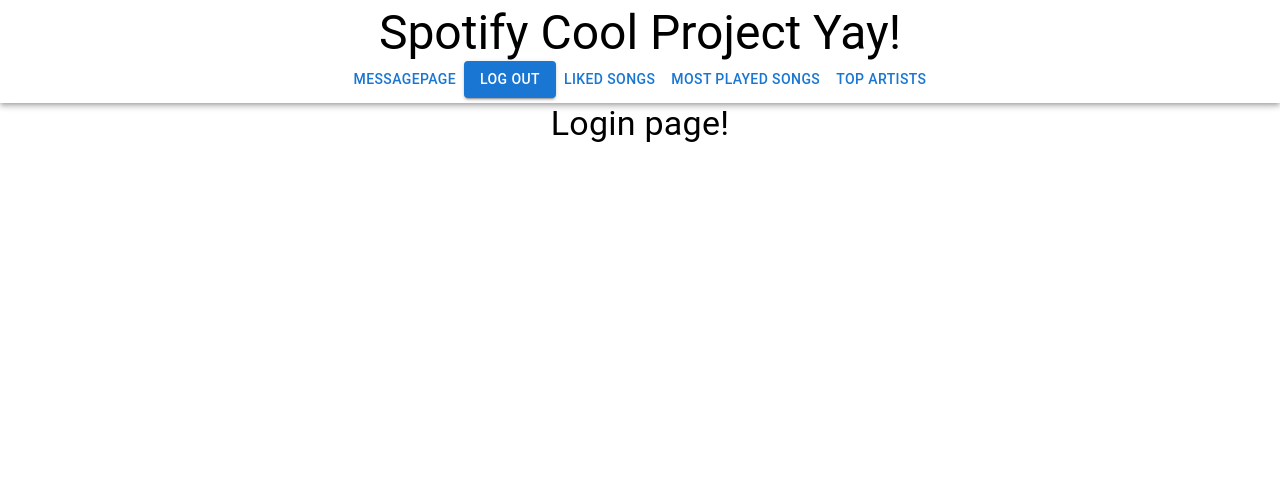
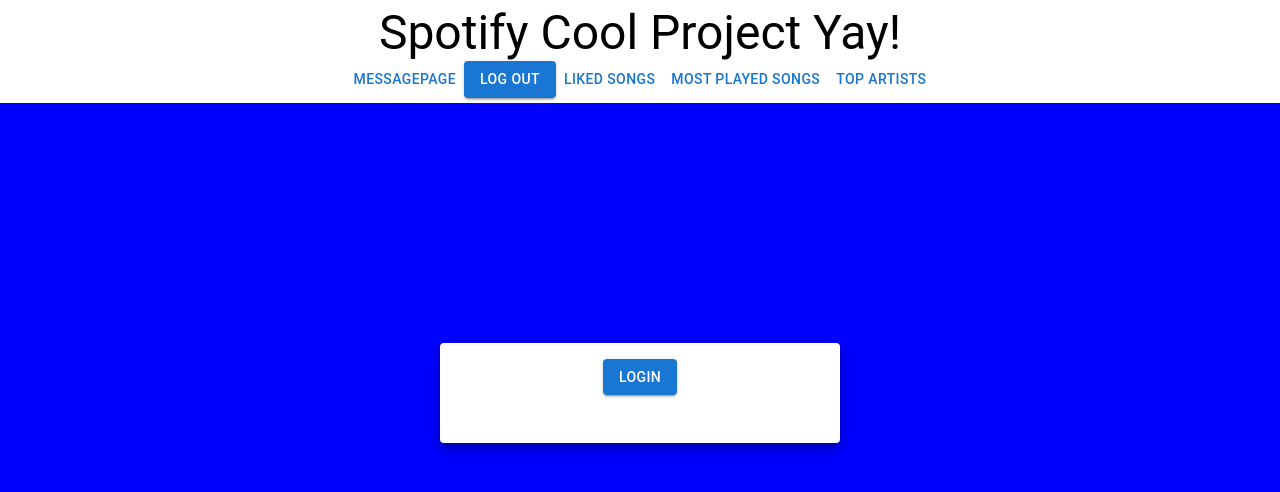
Before and after one commit to clrali/Launch-Spotify, a React (Create React App) app in the folder frontend/: page /login in a window 1280 px wide. Shown: the top 492 px of the page. Built offline with nearby package versions, Linux system fonts and the light colour scheme.

Commit message:
confused no api key

```diff
--- a/frontend/src/components/loginPage/Login.js
+++ b/frontend/src/components/loginPage/Login.js
@@ -1,12 +1,40 @@
-import Typography from '@mui/material/Typography';
+import {
+  Typography,
+  Card,
+  CardContent,
+  Box,
+  Grid,
+  Button,
+} from "@mui/material";
 
+const Login = (props) => {
+  function handleClick(e) {
+    e.preventDefault();
+  }
 
-const Login = props => {
-	return (
-		<>
-			<Typography variant="h4">Login page!</Typography>
-		</>
-	);
+  return (
+    <div style={{ backgroundColor: "blue", height: "100vh", marginTop: 0, position: 'fixed', width: '100vw' }}>
+      <div>
+        <Card
+          sx={{
+            variant: "outlined",
+            boxShadow: 7,
+            maxWidth: 400,
+            minHeight: 100,
+            justifyContent: "center",
+            margin: "auto",
+            marginTop: "30vh",
+          }}
+        >
+          <CardContent>
+            <Button variant="contained" onClick={handleClick}>
+              Login
+            </Button>
+          </CardContent>
+        </Card>
+      </div>
+    </div>
+  );
 };
 
 export default Login;
```
